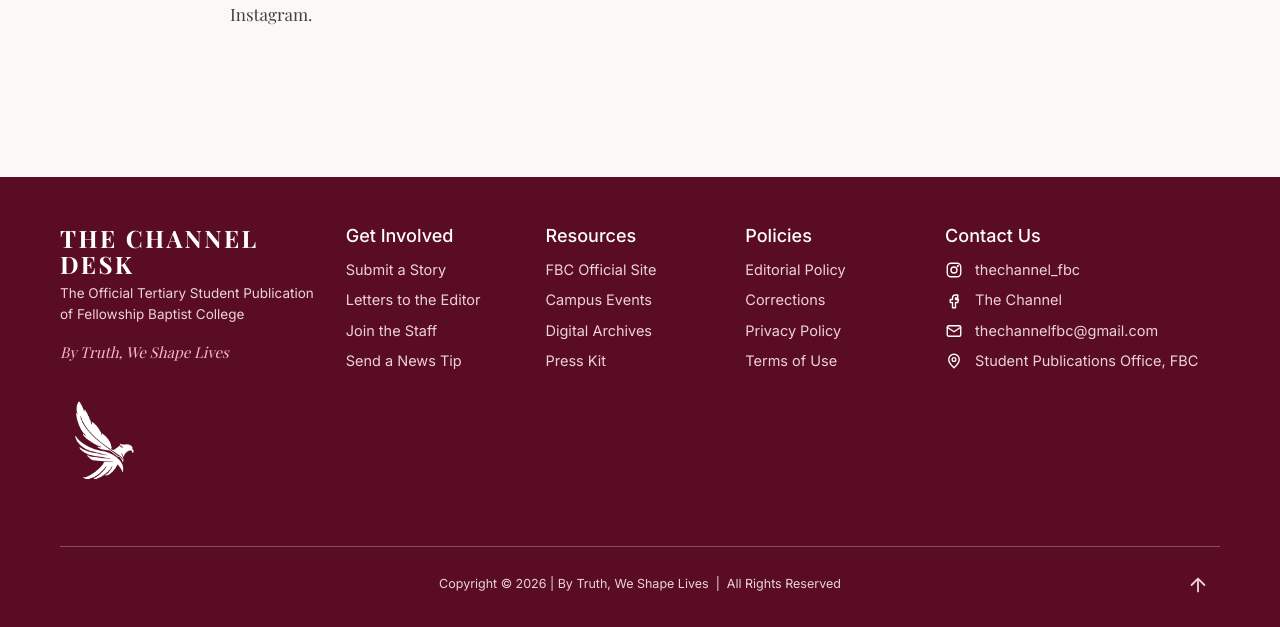
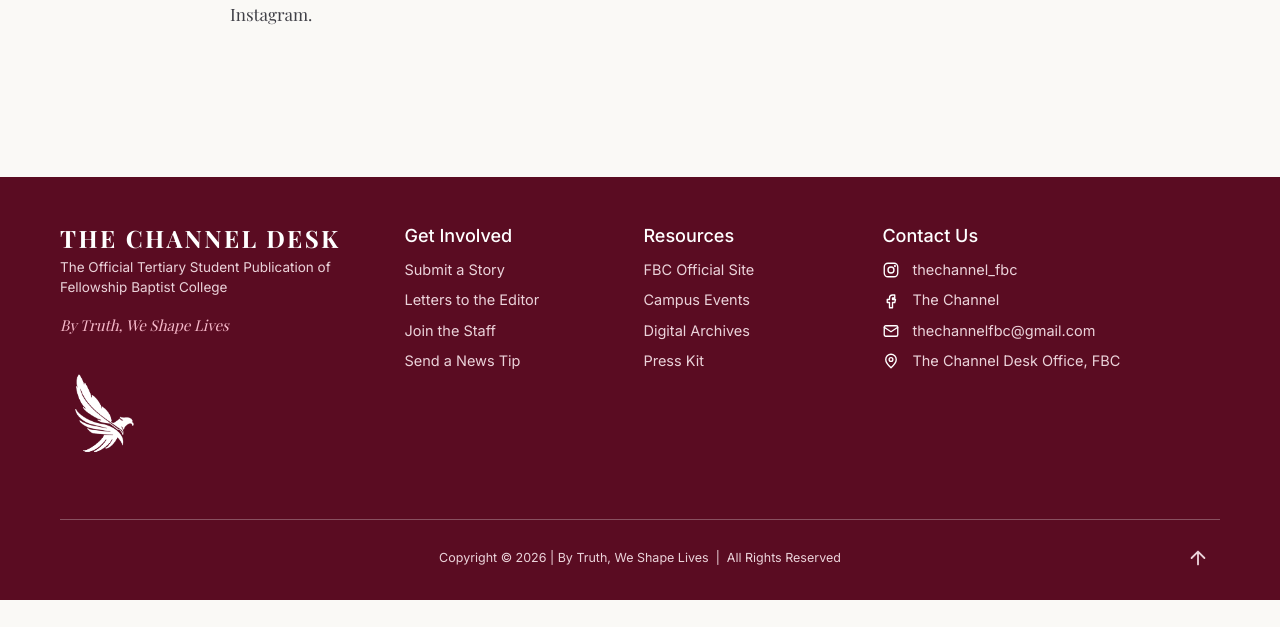
Before and after one commit to tristine13/channeldesk-news, a Flask app: page /about in a window 1280 px wide. Shown: the part 1849-2476 px from the top of the page. After the commit the page ends 2449 px from the top, so only its background shows below. Run offline with Flask 3, Linux system fonts and the light colour scheme; some web fonts are replaced.

Commit message:
Remove Policies column from footer and Update office location in footer

```diff
--- a/app.py
+++ b/app.py
@@ -79,7 +79,7 @@ POLICY_URLS = {                                         # policy pages: point th
     "privacy": os.getenv("POLICY_PRIVACY_URL", ""),
     "terms": os.getenv("POLICY_TERMS_URL", ""),
 }
-OFFICE_LOCATION = os.getenv("OFFICE_LOCATION", "Student Publications Office, FBC")
+OFFICE_LOCATION = os.getenv("OFFICE_LOCATION", "The Channel Desk Office, FBC")
 
 
 REACTIONS = [("heart", "Heart")]     # one reaction only: a maroon heart
--- a/static/css/reader.css
+++ b/static/css/reader.css
@@ -494,7 +494,7 @@ a.lp-vid-frame:hover .lp-play, a.lp-vid-frame:focus-visible .lp-play { backgroun
 
 /* ---------- footer ---------- */
 .rd-footer { margin-top: 24px; background: #5A0C22; color: #fff; padding: 48px 16px 20px; }
-.rd-footer-grid { max-width: 1160px; margin: 0 auto; display: grid; grid-template-columns: 1.5fr 1fr 1fr 1fr 1.6fr; gap: 28px; }
+.rd-footer-grid { max-width: 1160px; margin: 0 auto; display: grid; grid-template-columns: 1.5fr 1fr 1fr 1.6fr; gap: 28px; }
 .rd-fcol h4 { margin: 0 0 14px; font: 500 18px/1.2 var(--sans); color: #fff; }
 .rd-fcol ul { list-style: none; margin: 0; padding: 0; }
 .rd-fcol li { margin-bottom: 10px; font-size: 14.5px; line-height: 1.4; color: #EBD3DA; overflow-wrap: anywhere; }
@@ -516,7 +516,7 @@ a.lp-vid-frame:hover .lp-play, a.lp-vid-frame:focus-visible .lp-play { backgroun
 .rd-totop { justify-self: end; width: 44px; height: 44px; border-radius: 50%; background: #fff; color: #0B0B0C; border: 1px solid #D6D3CD; display: grid; place-items: center; transition: background .2s, color .2s, border-color .2s, transform .2s; }
 .rd-totop svg { width: 22px; height: 22px; stroke-width: 2; }
 .rd-totop:hover, .rd-totop:focus-visible { background: #0B0B0C; border-color: #0B0B0C; color: #fff; transform: translateY(-3px); }
-@media (max-width: 1000px) { .rd-footer-grid { grid-template-columns: repeat(4, 1fr); } .rd-fbrand { grid-column: 1 / -1; } }
+@media (max-width: 1000px) { .rd-footer-grid { grid-template-columns: repeat(3, 1fr); } .rd-fbrand { grid-column: 1 / -1; } }
 @media (max-width: 900px) { .rd-footer-grid { grid-template-columns: 1fr 1fr; } .rd-fbrand { grid-column: 1 / -1; } }
 @media (max-width: 560px) { .rd-footer-grid { grid-template-columns: 1fr; gap: 26px; } .rd-footer-bottom { grid-template-columns: 1fr; text-align: center; } .rd-footer-bottom span { display: none; } .rd-totop { justify-self: center; } }
 
--- a/templates/reader_base.html
+++ b/templates/reader_base.html
@@ -76,16 +76,6 @@
             </ul>
         </nav>
 
-        <nav class="rd-fcol" aria-label="Policies">
-            <h4>Policies</h4>
-            <ul>
-                <li><a href="{{ policy_urls.editorial or url_for('about') }}">Editorial Policy</a></li>
-                <li><a href="{{ policy_urls.corrections or mail_to('Correction request') }}">Corrections</a></li>
-                <li><a href="{{ policy_urls.privacy or '#' }}">Privacy Policy</a></li>
-                <li><a href="{{ policy_urls.terms or '#' }}">Terms of Use</a></li>
-            </ul>
-        </nav>
-
         <div class="rd-fcol">
             <h4>Contact Us</h4>
             <ul class="rd-fcontact">
```
